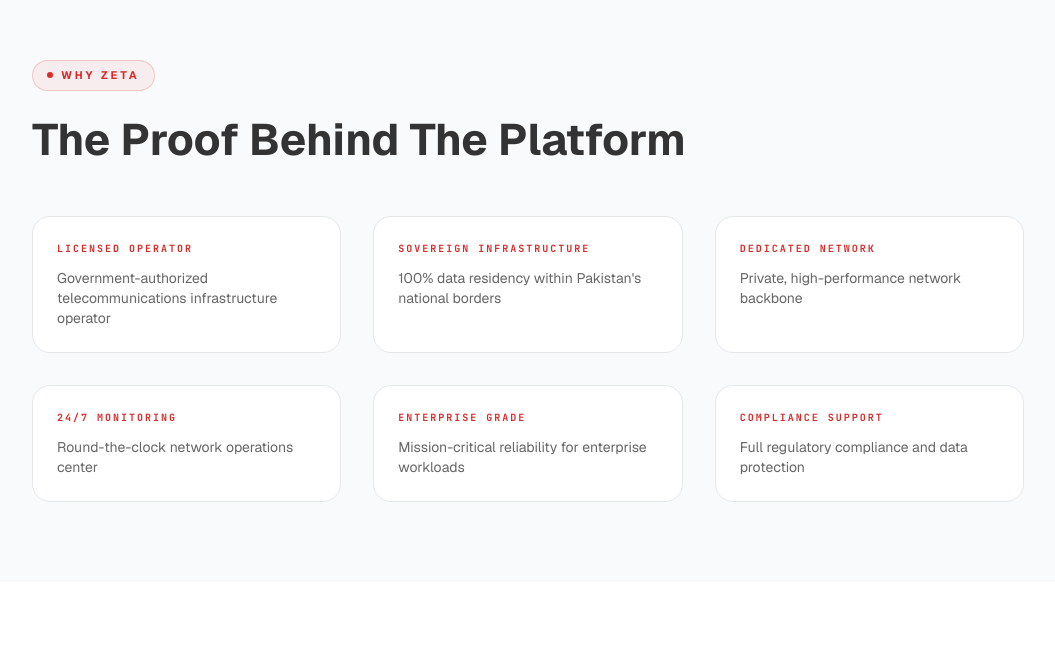
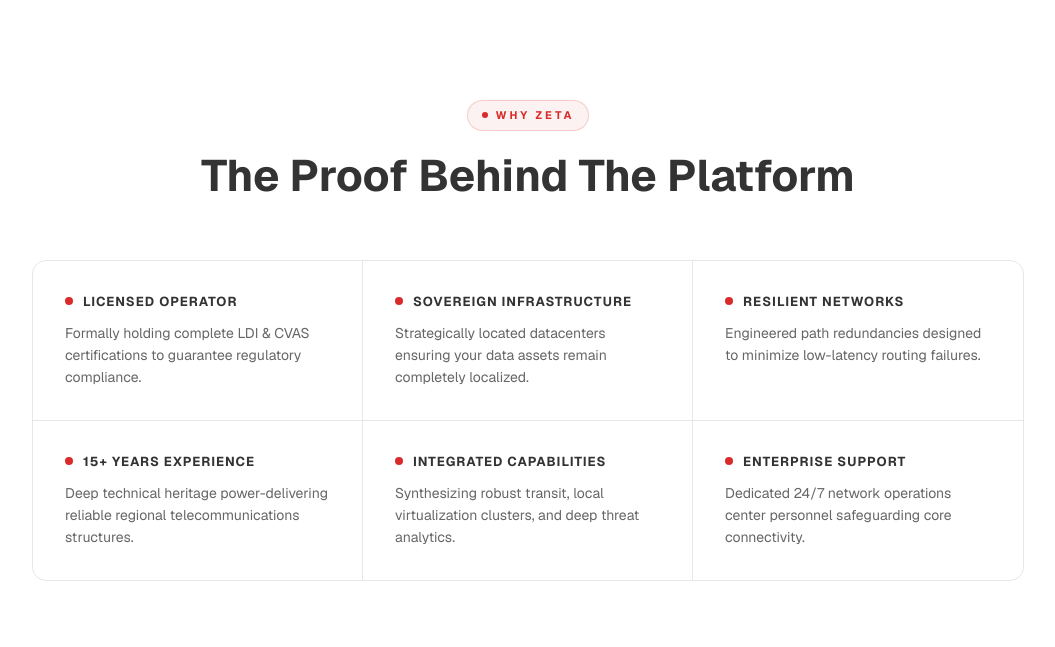
Before and after one commit to MalikAmirJaved/zeta-tech, a Next.js app: page / in a window 1280 px wide. Shown: the part 5553-6200 px from the top of the page, without its empty margins (112-1167 px from the left). Built offline with nearby package versions, Linux system fonts and the light colour scheme.

Commit message:
now redesing the proof

```diff
--- a/src/components/sections/Proof.tsx
+++ b/src/components/sections/Proof.tsx
@@ -1,66 +1,97 @@
 "use client";
 
-const stats = [
+const capabilities = [
   {
     title: "LICENSED OPERATOR",
-    description: "Government-authorized telecommunications infrastructure operator",
+    description:
+      "Formally holding complete LDI & CVAS certifications to guarantee regulatory compliance.",
   },
   {
     title: "SOVEREIGN INFRASTRUCTURE",
-    description: "100% data residency within Pakistan's national borders",
+    description:
+      "Strategically located datacenters ensuring your data assets remain completely localized.",
   },
   {
-    title: "DEDICATED NETWORK",
-    description: "Private, high-performance network backbone",
+    title: "RESILIENT NETWORKS",
+    description:
+      "Engineered path redundancies designed to minimize low-latency routing failures.",
   },
   {
-    title: "24/7 MONITORING",
-    description: "Round-the-clock network operations center",
+    title: "15+ YEARS EXPERIENCE",
+    description:
+      "Deep technical heritage power-delivering reliable regional telecommunications structures.",
   },
   {
-    title: "ENTERPRISE GRADE",
-    description: "Mission-critical reliability for enterprise workloads",
+    title: "INTEGRATED CAPABILITIES",
+    description:
+      "Synthesizing robust transit, local virtualization clusters, and deep threat analytics.",
   },
   {
-    title: "COMPLIANCE SUPPORT",
-    description: "Full regulatory compliance and data protection",
+    title: "ENTERPRISE SUPPORT",
+    description:
+      "Dedicated 24/7 network operations center personnel safeguarding core connectivity.",
   },
 ];
 
+function getCellBorderClass(index: number): string {
+  const row = Math.floor(index / 3);
+  const col = index % 3;
+
+  if (row === 0) {
+    if (col < 2) return "border-r border-b border-border";
+    return "border-b border-border";
+  } else {
+    if (col < 2) return "border-r border-border";
+    return "";
+  }
+}
+
 export function Proof() {
   return (
-    <section className="bg-background py-20 px-6 lg:px-[144px]">
+    <section className="bg-white py-[120px] px-6 lg:px-[144px]">
       <div className="max-w-[1440px] mx-auto">
+        {/* Centered Headings */}
+        <div className="flex flex-col items-center gap-4 mb-14">
           {/* Tagline Pill */}
-        <div className="inline-flex items-center gap-2 px-3.5 py-1.5 rounded-full border border-primary/20 bg-primary/[0.06] mb-5">
+          <div className="inline-flex items-center gap-2 px-3.5 py-1.5 rounded-full border border-primary/20 bg-primary/[0.06]">
             <span className="w-1.5 h-1.5 rounded-full bg-primary" />
             <span className="text-primary font-heading font-bold text-[11px] tracking-[3px] uppercase">
               WHY ZETA
             </span>
           </div>
 
-        {/* Heading */}
-        <h2 className="font-heading font-bold text-[44px] leading-[57px] text-foreground mb-12">
+          {/* Title */}
+          <h2 className="font-heading font-bold text-[44px] leading-[57px] text-foreground text-center">
             The Proof Behind The Platform
           </h2>
+        </div>
 
-        {/* Stats Grid */}
-        <div className="grid md:grid-cols-3 gap-8">
-          {stats.map((stat) => (
+        {/* Grid Wrapper */}
+        <div className="border border-border rounded-xl overflow-hidden">
+          {/* Grid Rows */}
+          <div className="grid grid-cols-1 md:grid-cols-3">
+            {capabilities.map((item, index) => (
               <div
-              key={stat.title}
-              className="flex flex-col p-6 rounded-2xl bg-card border border-border"
+                key={item.title}
+                className={`flex flex-col gap-3 p-8 ${getCellBorderClass(index)}`}
               >
-              <h3 className="font-mono font-bold text-[10px] tracking-[2px] text-primary uppercase mb-3">
-                {stat.title}
+                {/* Title Row */}
+                <div className="flex items-center gap-2.5">
+                  <div className="w-2 h-2 rounded-full bg-primary" />
+                  <h3 className="font-heading font-bold text-[13px] leading-[17px] tracking-[1px] text-dark uppercase">
+                    {item.title}
                   </h3>
-              <p className="font-sans text-sm text-muted-foreground">
-                {stat.description}
+                </div>
+
+                {/* Description */}
+                <p className="font-sans text-sm leading-[22px] text-muted-foreground">
+                  {item.description}
                 </p>
               </div>
             ))}
           </div>
         </div>
+      </div>
     </section>
   );
 }
```
Lines whose indentation alone changed are shown as unchanged.
